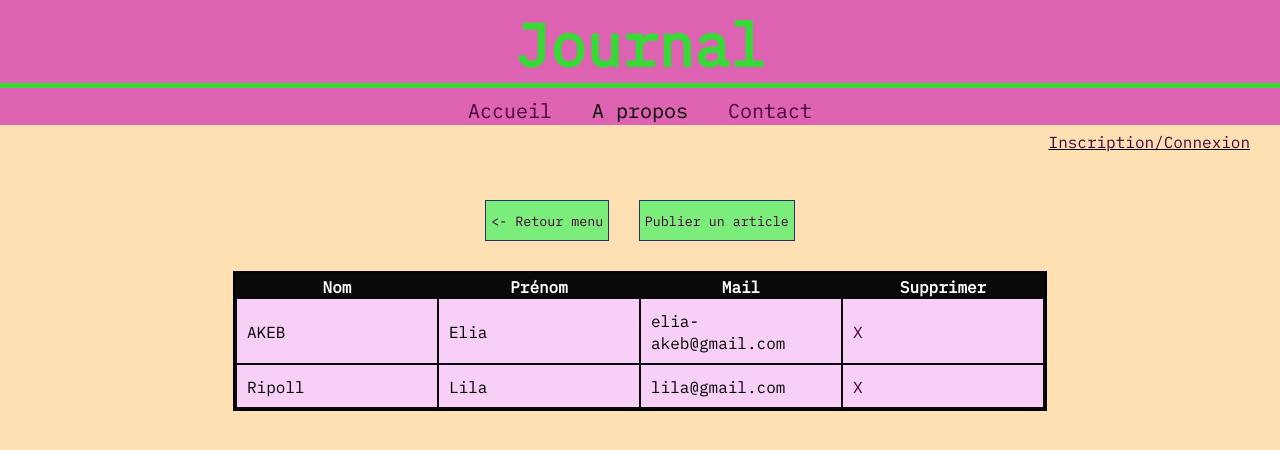
After one commit to Leeloo00/JournalPublic, a PHP site: page /journal/users-view.php in a window 1280 px wide. The commit adds this page. Shown: the top 450 px of the page. Run offline with PHP 8.4, Linux system fonts and the light colour scheme; data comes from the database, SQL or seed files in the repository; data that the repository does not hold is empty; some web fonts are replaced.

Commit message:
navigation-corerction

```diff
--- a/article.php
+++ b/article.php
@@ -55,6 +55,9 @@ if(isset($_POST['valider'])){
     <title><?= $data_article['titre'];?></title>
 </head>
 <body>
+
+
+    <div class="total-container">
             <div class="comment-result">
                 <?php
                 if(isset($erreur)){
@@ -105,6 +108,7 @@ if(isset($_POST['valider'])){
                 <div class="content"><?= $comment['comment']; ?></div>
             </div>
     </div>
+    </div>
         <?php
         }
         var_dump($_GET['id']);
--- a/delete-user.php
+++ b/delete-user.php
@@ -11,7 +11,7 @@ if(isset($_GET['id']) && !empty($_GET['id'])){
     if($delete){
         $delete = $bdd->prepare('DELETE FROM users WHERE id_users = ?');
         $delete->execute([$get_id]);
-        header ('Location: admin.php');
+        header ('Location: users-view.php');
 
     } else{
         echo 'Cette utilisateur n\'existe pas';
--- a/header.php
+++ b/header.php
@@ -16,17 +16,17 @@ if(!isset($_SESSION))
     <link href="https://fr.allfont.net/allfont.css?fonts=courier-prime" rel="stylesheet" type="text/css" />
 </head>
 <body>
-    <header>
-    </header>
+
+
     <nav>
         <h1 id="nav">
             <a href="index.php">Journal</a>
-        </h1>
         <div id="open">
             <svg xmlns="http://www.w3.org/2000/svg" width="16" height="16" fill="currentColor" class="bi bi-list" viewBox="0 0 16 16">
             <path fill-rule="evenodd" d="M2.5 12a.5.5 0 0 1 .5-.5h10a.5.5 0 0 1 0 1H3a.5.5 0 0 1-.5-.5zm0-4a.5.5 0 0 1 .5-.5h10a.5.5 0 0 1 0 1H3a.5.5 0 0 1-.5-.5zm0-4a.5.5 0 0 1 .5-.5h10a.5.5 0 0 1 0 1H3a.5.5 0 0 1-.5-.5z"/>
             </svg>
         </div>
+        </h1>
         <ul id="menu">
             <li>
                 <a href="index.php">Accueil</a>
--- a/style/admin.css
+++ b/style/admin.css
@@ -15,15 +15,7 @@
     justify-content: center;
 }
 
-button{
-    padding: 10px 5px 10px 5px;
-    background-color: rgb(123, 237, 122);
-    border: 1.5px solid rgb(38, 46, 109);
-    margin-left: 10px;
-    margin-right: 10px;
-    font-family: 'ibm_plex_monoregular';
-    color: rgb(38, 46, 109);
-}
+
 
 #publication{
     width: 30%;
--- a/style/article.css
+++ b/style/article.css
@@ -1,3 +1,7 @@
+.total-container{
+    z-index: 999;
+}
+
 .comment-result{
     width: 50%;
     margin: auto;
--- a/style/header.css
+++ b/style/header.css
@@ -1,4 +1,3 @@
-
 @font-face {
     font-family: 'ibm_plex_monoregular';
     src: url('ibm/ibm-plex-mono.regular-webfont.woff2') format('woff2'),
@@ -15,24 +14,45 @@
     border: 0;
 }
 body{
-    background-color: rgb(254, 224, 179) ;
+    background-color: rgb(254, 224, 179);
     font-family: 'ibm_plex_monoregular';
+}
+
+.image-fond{
+    /* Fixe l'image en haut à gauche de la page */
+    position: fixed;
+    top: 0;
+    left: 0;
+    /* Préserve le ratio de l'image */
+    min-width: 100%;
+    min-height: 100%;
 }
 
 nav{
     display : flex;
-    background-color:rgba(199, 3, 179, 0);
     justify-content: center;
-    /* position: fixed; */
     position: fixed;
     top: 0;
     width: 100vw;
     flex-wrap: wrap;
-    /* margin-top: -150px; */
+    z-index: 1000;
 }
 
-ul{
+button{
+    padding: 10px 5px 10px 5px;
+    background-color: rgb(123, 237, 122);
+    border: 1.5px solid rgb(38, 46, 109);
+    margin-left: 10px;
+    margin-right: 10px;
+    font-family: 'ibm_plex_monoregular';
+    color: rgb(38, 46, 109);
+}
+
+#menu{
     display : flex;
+    justify-content: center;
+    background-color: rgba(199, 3, 179, 0.564);
+    width:200%;
 }
 
 li{
@@ -45,22 +65,21 @@ li{
 }
 
 
-
 a{
     color: rgb(74, 0, 59);
     text-decoration: none;
 }
 
 a:hover{
-    color: white;
+    color: rgb(253, 35, 242);
 }
 
 #nav {
     width: 100%;
     font-size: 60px;
     font-weight: bold;
-    background-color:  rgba(199, 3, 179, 0);
-    border-bottom: 3px solid rgba(54, 217, 54, 0.007);
+    background-color:  rgba(199, 3, 179, 0.564);
+    border-bottom: 5px solid rgb(54, 217, 54);
     display: flex;
     justify-content: center;
 }
@@ -69,10 +88,14 @@ a:hover{
     color: rgb(54, 217, 54);
 }
 
+li a:hover{
+    color: rgb(54, 217, 54);
+}
+
+
 .inscritpion{
-    background-color:  rgba(114, 199, 3, 0);
+    margin-right: 10px;
     width: 100%;
-    padding-right: 10px;
 }
 
 #log{
@@ -83,7 +106,7 @@ a:hover{
     font-size: 16px;
     text-decoration: underline;
     width: 100%;
-    background-color:rgba(10, 199, 3, 0.933) ;
+    /* background-color:rgba(10, 199, 3, 0.933) ; */
     padding-right: 20px;
 }
 
@@ -92,7 +115,7 @@ a:hover{
 }
 
 #suscribe{
-    display: none
+    display: none;
 }
 
 #open{
@@ -115,6 +138,7 @@ a:hover{
     #nav{
         font-size: 20px;
     }
+
 
     li{
         font-size: 15px;
--- a/style/inscription-connexion.css
+++ b/style/inscription-connexion.css
@@ -17,7 +17,7 @@ input{
 }
 
 .container{
-    width: 30%;
+    width: 600px;
     margin: auto;
     margin-top: 180px;
 }
--- a/style/publication.css
+++ b/style/publication.css
@@ -6,7 +6,7 @@
 
 textarea,input {
     width: 100%;
-    height: 400px;
+    height: 300px;
     margin: auto;
 }
 
@@ -17,7 +17,7 @@ input{
 
 @media screen and (max-width: 1040px){
     .container{
-        width: 80%;
+        width: 90%;
     }
 
     textarea,input {
--- /dev/null
+++ b/users-view.php
@@ -0,0 +1,63 @@
+<?php
+session_start();
+$bdd = new PDO('mysql:host=127.0.0.1;dbname=journal', 'root', '');
+require_once "header.php";
+?>
+
+
+<!DOCTYPE html>
+<html lang="fr">
+<head>
+    <meta charset="UTF-8">
+    <meta http-equiv="X-UA-Compatible" content="IE=edge">
+    <meta name="viewport" content="width=device-width, initial-scale=1.0">
+    <link rel="stylesheet" href="style/admin.css">
+    <title>Mes utilisateurs</title>
+</head>
+<body>
+    <div class="container-commande">
+        <form action="" method="POST">
+            <button>
+                <a href="admin.php">
+                    <- Retour menu
+                </a>
+            </button>
+            <button name="publication">
+                <a href="publication.php">
+                    Publier un article
+                </a>
+            </button>
+    </div>
+    <div class="row">
+            <table class="table">
+                <thead>
+                    <tr>
+                        <th> Nom </th>
+                        <th> Prénom </th>
+                        <th> Mail </th>
+                        <th> Supprimer </th>
+                    </tr>
+                </thead>
+
+        <?php
+        // $get_users = $bdd->query('SELECT comment, prenom FROM users INNER JOIN comments ON users.id_users =comments.id_users');
+        $get_users = $bdd->query('SELECT * FROM users');
+        $users = $get_users ->fetchAll();
+        foreach($users as $user){
+            // var_dump($user);
+        ?>
+                <tr>
+                <td><?= $user['nom']; ?></td>
+                <td><?= $user['prenom']; ?></td>
+                <td><?= $user['mail']; ?></td>
+                <td><a href="delete-user?id=<?= $user['id_users']; ?>"> X </a></td>
+                <!-- <a href="supprimer.php?id=<?=$article['id_publication']; ?>">Supprimer</a> -->
+                </tr>
+            </div>
+        <?php
+        }
+        ?>
+            </table>
+
+</body>
+</html>
```
Also changed, not shown: admin.php (+4 -4 lines), contact.php (+8 -9 lines), index.php (+7 -6 lines), publication.php (+18 -3 lines), style/index.css (+6 -3 lines), img/palmier.jpg (added), inscription-connexion.php (line endings or trailing spaces), photos/10f187acf4a1411f1a1d3fc469fbaf28.jfif (added), photos/603e2cf627cfea88a5586af5a19df8fb.jfif (added), 1 other file.
